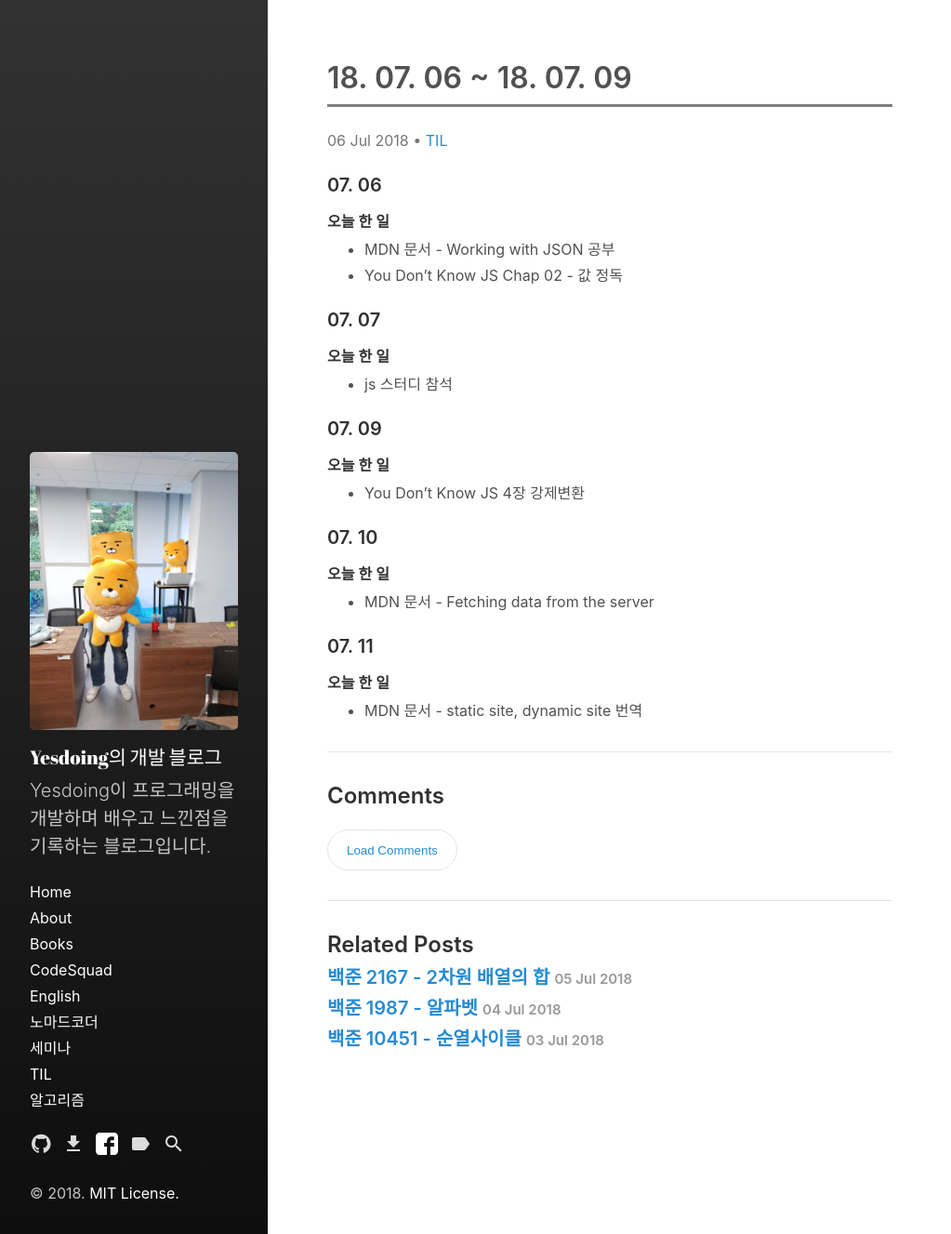
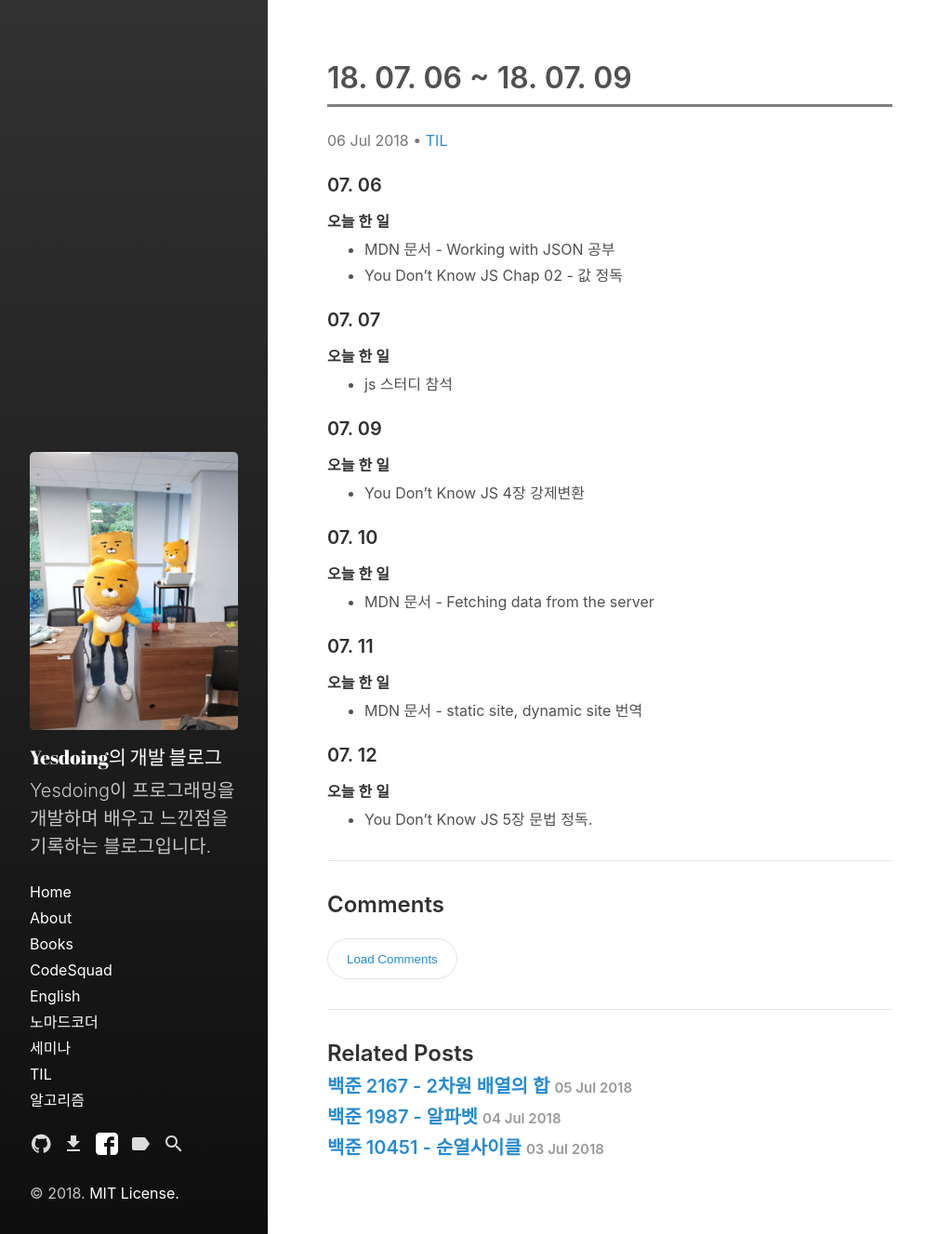
Before and after one commit to Yesdoing/Yesdoing.github.io, a Jekyll site: the page built from _posts/TIL/2018-07-06-TIL.md, in a window 1280 px wide. Shown: the whole page at 93% size, without its empty margins (0-1023 px from the left). Built offline with Jekyll 4.4.1, drawn with Linux system fonts in a browser that asks for light colours.

Commit message:
add blog post

```diff
--- a/_posts/TIL/2018-07-06-TIL.md
+++ b/_posts/TIL/2018-07-06-TIL.md
@@ -25,3 +25,7 @@ categories:
 ### 07. 11
 #### 오늘 한 일
 - MDN 문서 - static site, dynamic site 번역
+
+### 07. 12
+#### 오늘 한 일
+- You Don't Know JS 5장 문법 정독.
```
